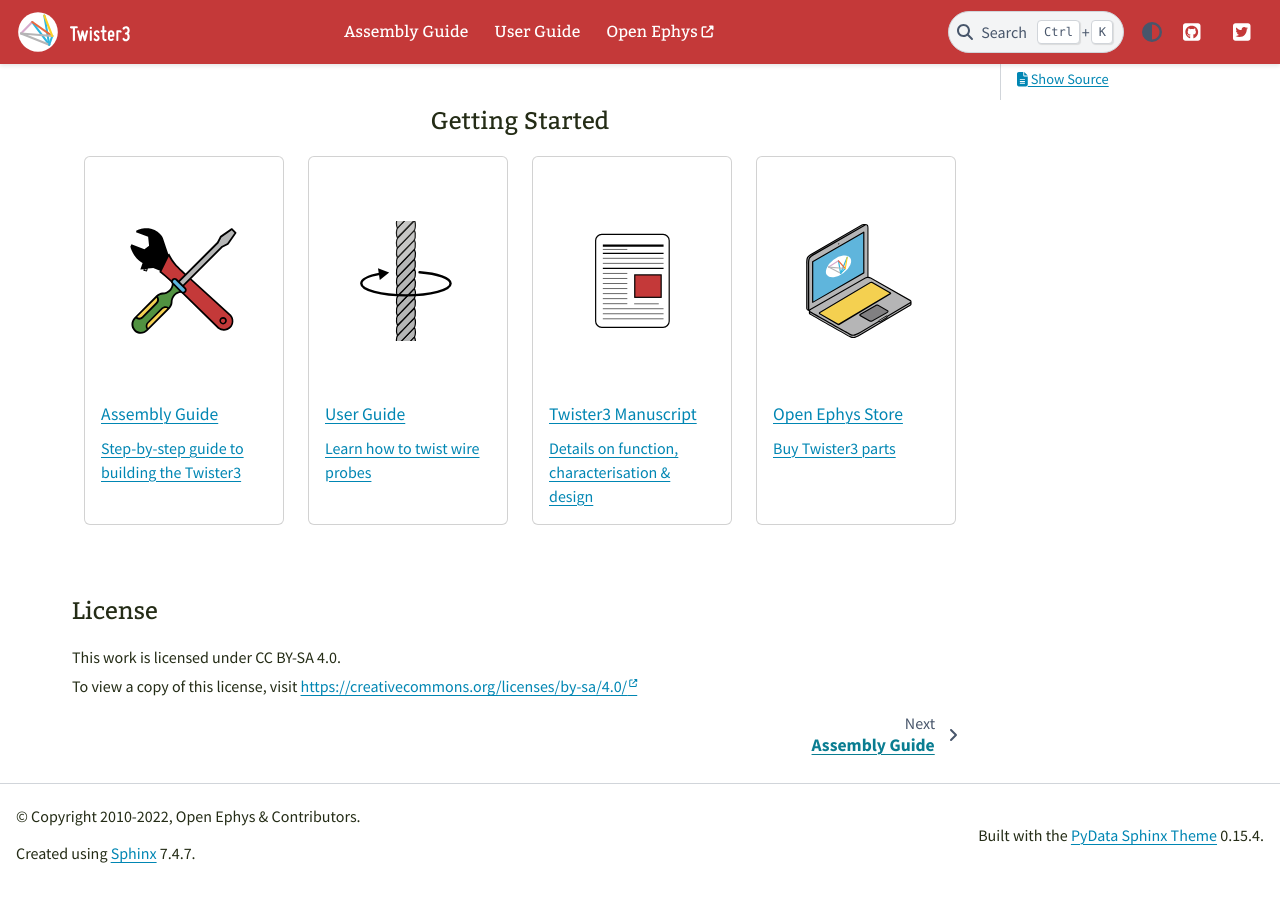
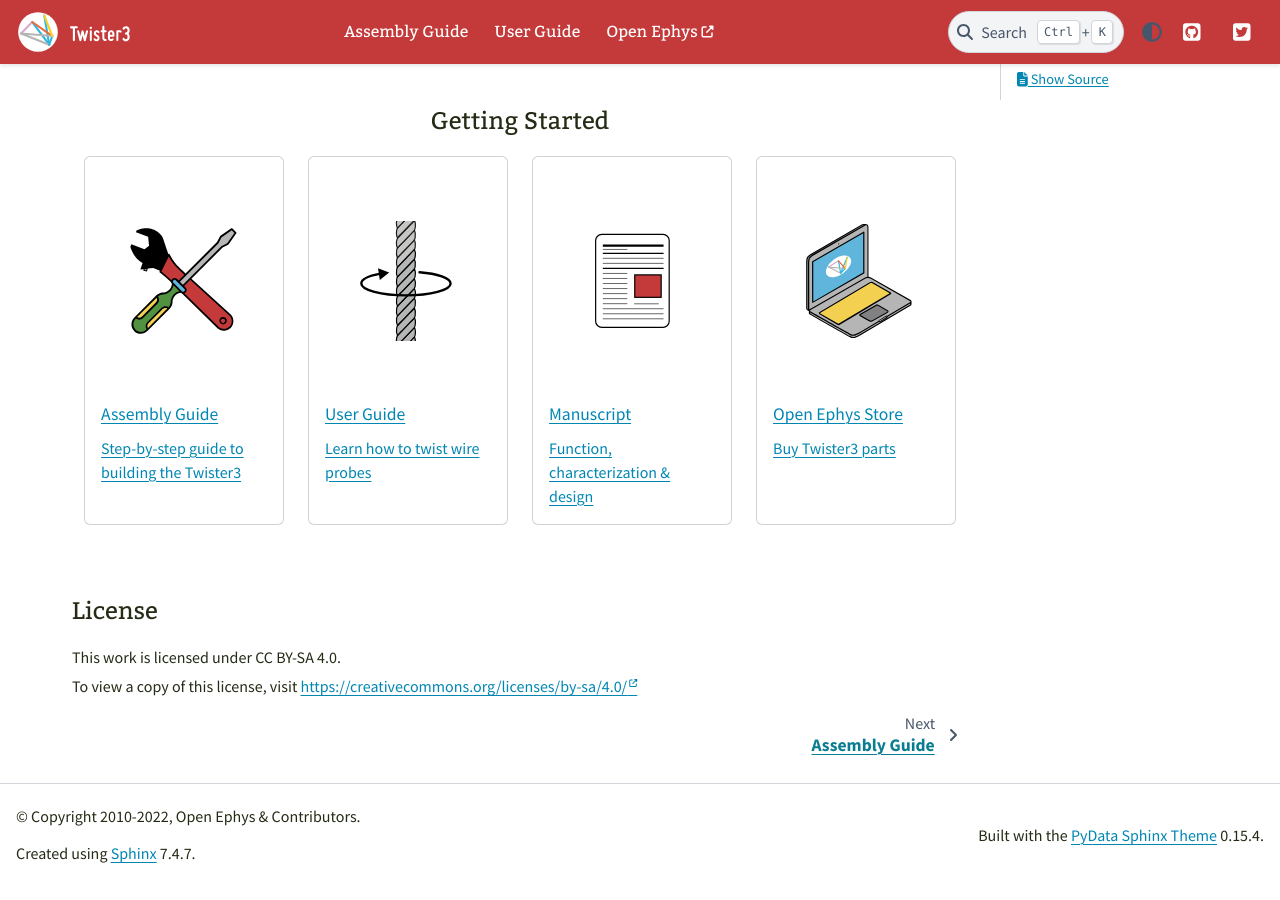
Before and after one commit to open-ephys/twister3-docs, a Sphinx documentation site: the page built from source/index.rst, in a window 1280 px wide and 900 px high, scrolled down 647 px. Built offline with Sphinx 7.4.7 and the PyData theme 0.15.4, drawn with Linux system fonts in a browser that asks for light colours.

Commit message:
upload to trigger build

```diff
--- a/source/index.rst
+++ b/source/index.rst
@@ -71,8 +71,8 @@
               <a href = "https://iopscience.iop.org/article/10.1088/1741-2552/ab77fa" target="_blank" rel="noopener noreferrer">
                 <img src="_static/images/paper.svg" class="card-img-top" height="120">
                 <div class="card-body">
-                  <h5 class="card-title">Twister3 Manuscript</h5>
-                  <p class="card-text">Details on function, characterisation & design</p>
+                  <h5 class="card-title">Manuscript</h5>
+                  <p class="card-text">Function, characterization & design</p>
                 </div>
               </a>
             </div>
```
